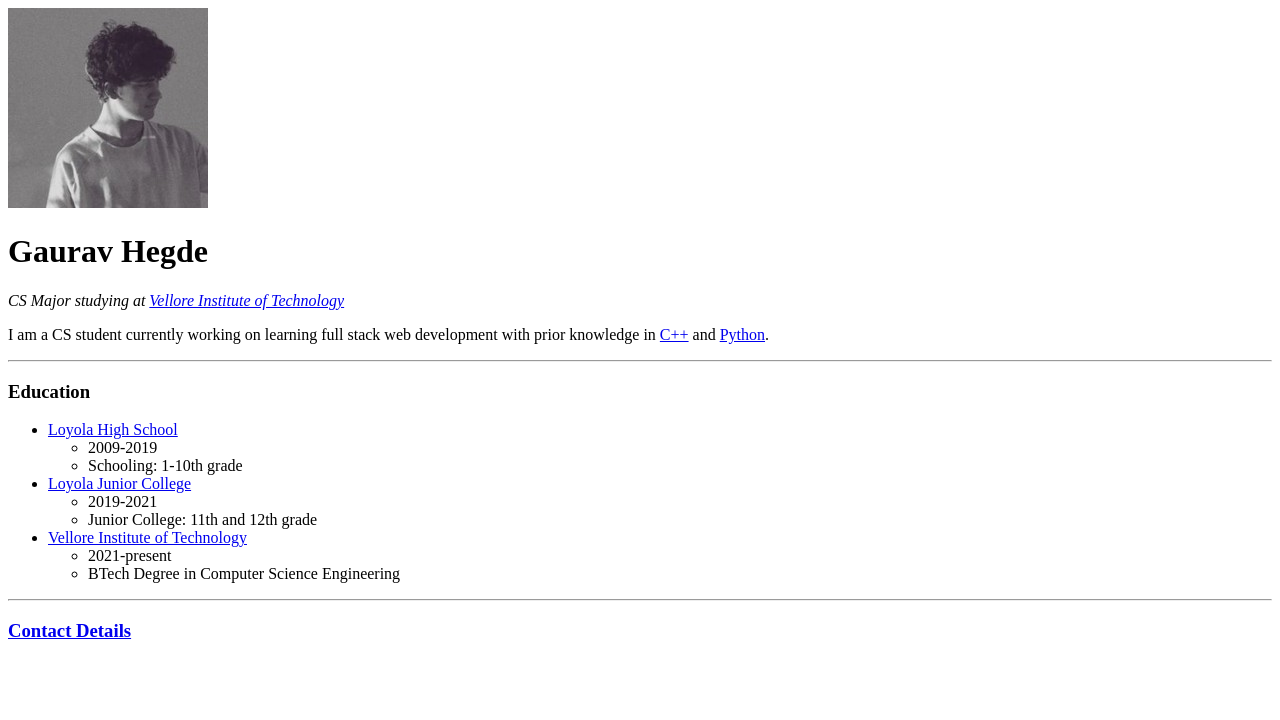
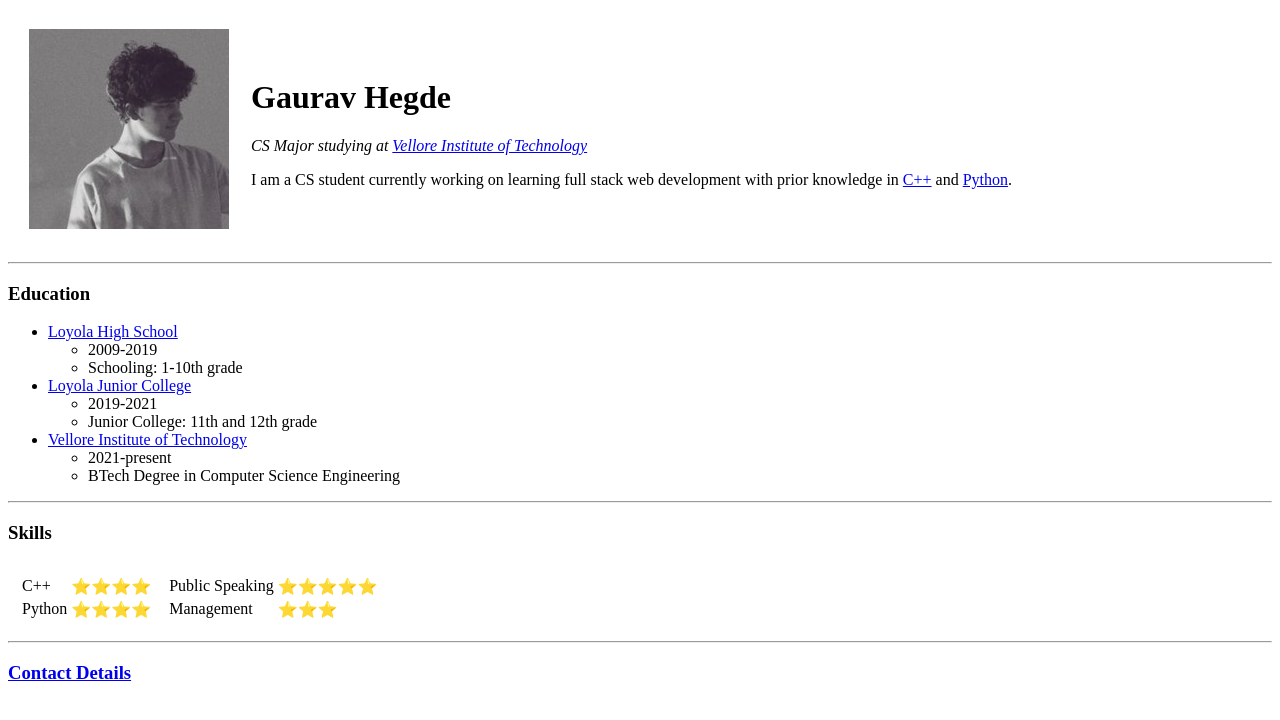
Before and after one commit to gaurav-hegde/BasicProfile, a plain HTML site: page index.html in a window 1280 px wide. Drawn offline with Linux system fonts and the light colour scheme.

Commit message:
skills and padding

```diff
--- a/index.html
+++ b/index.html
@@ -7,11 +7,16 @@
   <title>Gaurav's Website</title>
 </head>
 <body>
-  <img src="gaurav.jpeg" alt="Gaurav's Profile Picture">
-  <h1>Gaurav Hegde</h1>
-  <p><em>CS Major studying at <a href="https://vit.ac.in/">Vellore Institute of Technology</a></em></p>
-  <p>I am a CS student currently working on learning full stack web development with prior knowledge in <a href="https://en.wikipedia.org/wiki/C%2B%2B">C++</a> and <a href="https://en.wikipedia.org/wiki/Python_(programming_language)">Python</a>.</p>
+  <table cellspacing="20">
+    <tr>
+      <td><img src="gaurav.jpeg" alt="Gaurav's Profile Picture"></td>
+      <td><h1>Gaurav Hegde</h1>
+        <p><em>CS Major studying at <a href="https://vit.ac.in/">Vellore Institute of Technology</a></em></p>
+        <p>I am a CS student currently working on learning full stack web development with prior knowledge in <a href="https://en.wikipedia.org/wiki/C%2B%2B">C++</a> and <a href="https://en.wikipedia.org/wiki/Python_(programming_language)">Python</a>.</p></td>
+    </tr>
+  </table>
   <hr size="2">
+
   <h3>Education</h3>
   <ul>
     <li><a href="https://en.wikipedia.org/wiki/Loyola_High_School_and_Junior_College_(Pune)">Loyola High School</a></li>
@@ -31,6 +36,38 @@
       </ul>
   </ul>
   <hr size="2">
+
+  <h3>Skills</h3>
+  <table cellspacing="10">
+    <tr>
+      <td>
+        <table>
+        <tr>
+          <td>C++</td>
+          <td>⭐⭐⭐⭐</td>
+        </tr>
+        <tr>
+          <td>Python</td>
+          <td>⭐⭐⭐⭐</td>
+        </tr>
+        </table>
+      </td>
+      <td>
+        <table>
+        <tr>
+          <td>Public Speaking</td>
+          <td>⭐⭐⭐⭐⭐</td>
+        </tr>
+        <tr>
+          <td>Management</td>
+          <td>⭐⭐⭐</td>
+        </tr>
+        </table>
+      </td>
+    </tr>
+  </table>
+  <hr size="2">
+
   <h3><a href="contact.html">Contact Details</a></h3>
 </body>
 </html>
```
